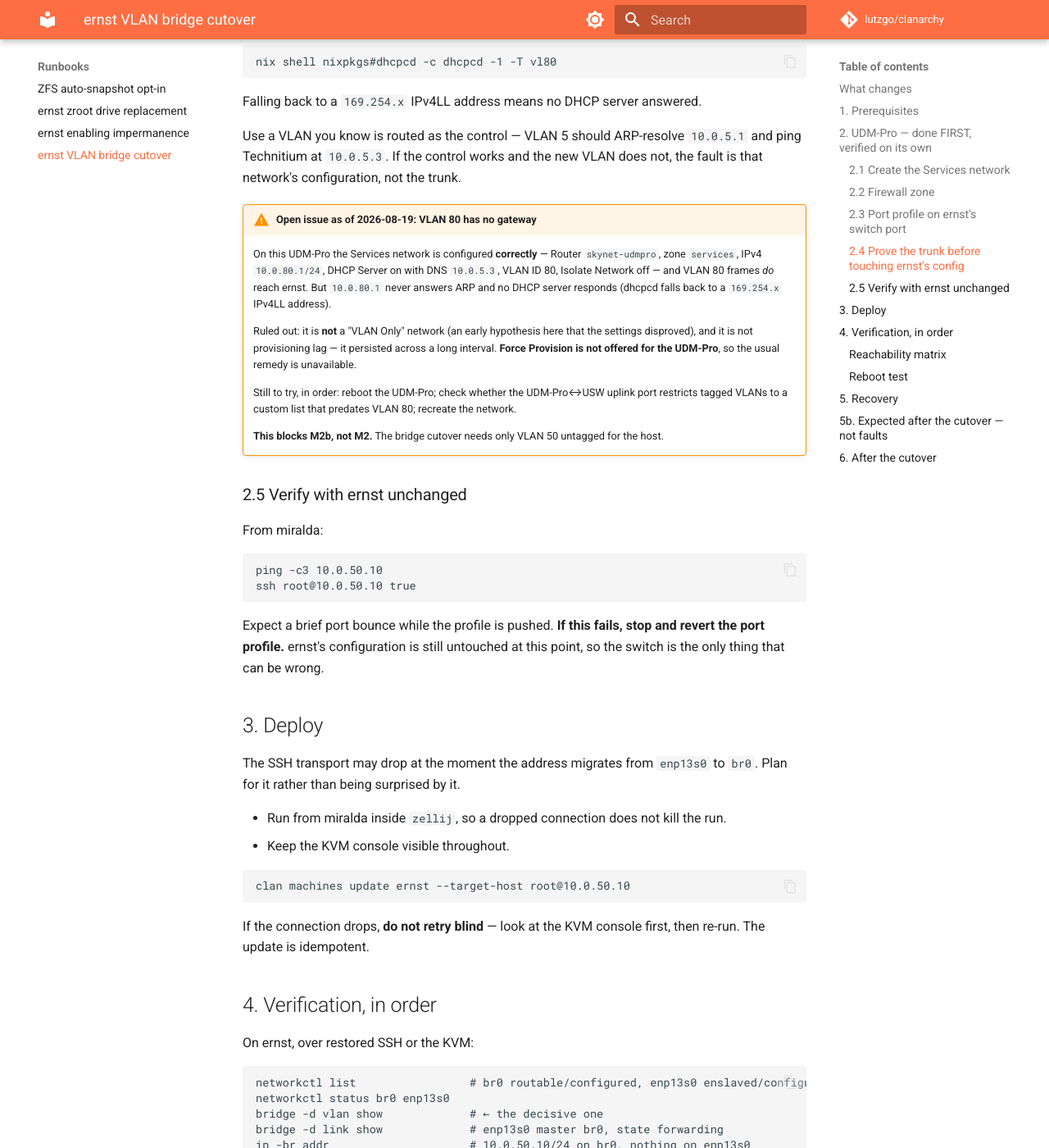
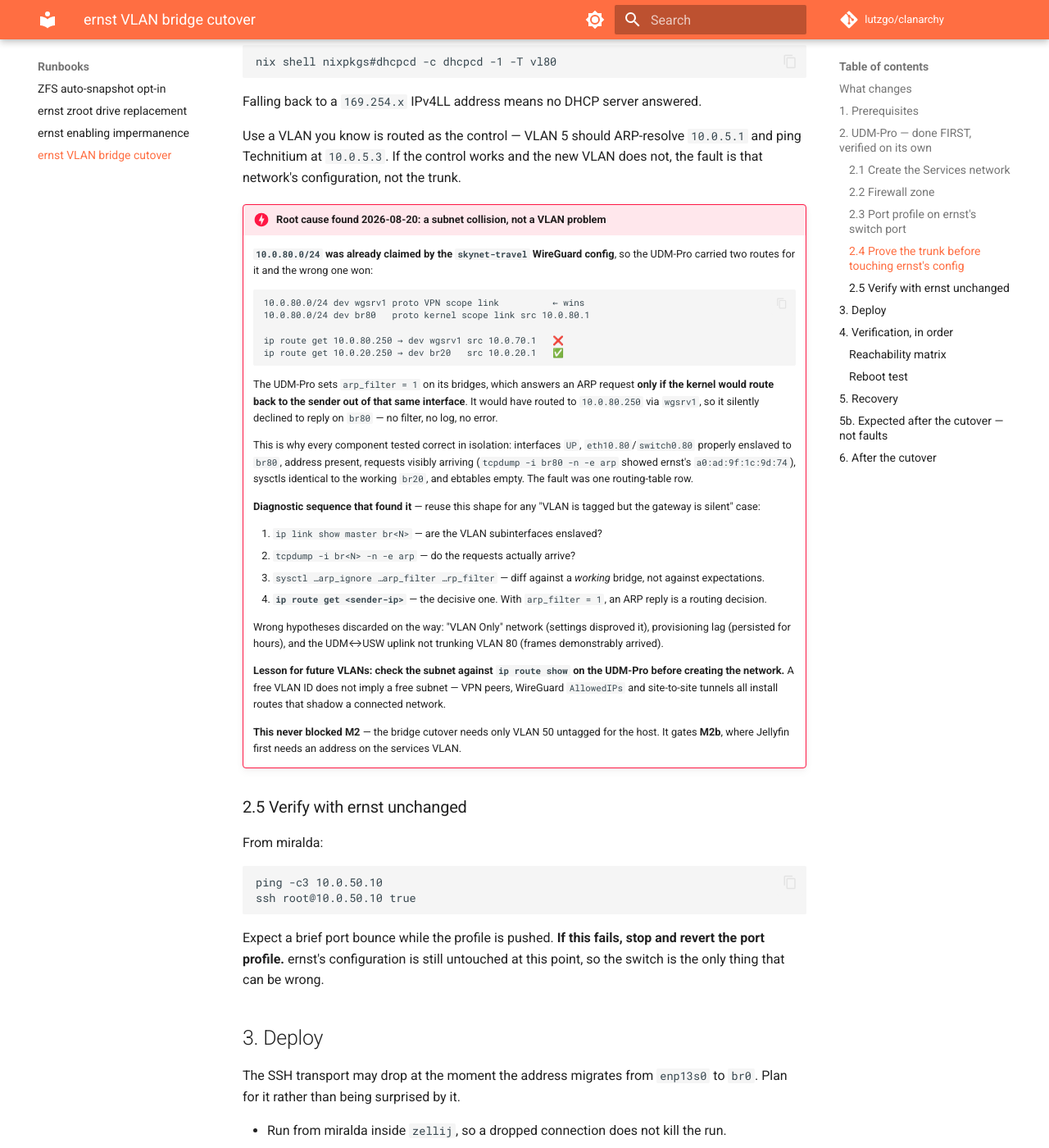
Before and after one commit to lutzgo/clanarchy, an MkDocs documentation site: the page built from docs/runbooks/ernst-vlan-bridge-cutover.md, in a window 1280 px wide and 1400 px high, scrolled down 5613 px. Shown: the whole window at 82% size. Built offline with MkDocs 1.6.1 and Material for MkDocs 9.7.7, drawn with Linux system fonts in a browser that asks for light colours; comment, search, counter and statistics services are not loaded.

Commit message:
Record why VLAN 80's gateway was silent: a subnet collision (#74)
10.0.80.0/24 was already claimed by the skynet-travel WireGuard config, so
the UDM-Pro held two routes for it and the VPN one shadowed the connected
bridge:

  10.0.80.0/24 dev wgsrv1 proto VPN scope link          <- wins
  10.0.80.0/24 dev br80   proto kernel scope link src 10.0.80.1

The UDM-Pro sets arp_filter = 1 on its bridges, which answers an ARP
request only if the kernel would route back to the sender out of that same
interface. It would have used wgsrv1, so it silently declined to reply on
br80 — no filter, no log, no error.

That is why every component tested correct in isolation: bridge members
enslaved, address present, requests visibly arriving via tcpdump, sysctls
identical to the working br20, ebtables empty. The fault was one routing
table row.

Records the diagnostic sequence that found it, ending at `ip route get
<sender>` — with arp_filter = 1 an ARP reply is a routing decision — and
the wrong hypotheses discarded on the way (VLAN-Only network, provisioning
lag, uplink not trunking). Lesson stated explicitly: a free VLAN ID does
not imply a free subnet, so check new subnets against `ip route show` on
the UDM-Pro before creating the network.

Also adds two post-cutover notes that are expected rather than faults —
ZeroTier goes OFFLINE until restarted after its host interface is
replaced, and `ssh ernst.skynet.lan` fails because it defaults to user lgo
who does not exist on ernst — and marks M2 done with its verification
summary.

Co-authored-by: Claude Opus 5 <noreply@anthropic.com>

````diff
--- a/docs/runbooks/ernst-vlan-bridge-cutover.md
+++ b/docs/runbooks/ernst-vlan-bridge-cutover.md
@@ -243,25 +243,52 @@ Use a VLAN you know is routed as the control — VLAN 5 should ARP-resolve
 `10.0.5.1` and ping Technitium at `10.0.5.3`. If the control works and the new
 VLAN does not, the fault is that network's configuration, not the trunk.
 
-!!! warning "Open issue as of 2026-08-19: VLAN 80 has no gateway"
+!!! danger "Root cause found 2026-08-20: a subnet collision, not a VLAN problem"
 
-    On this UDM-Pro the Services network is configured **correctly** — Router
-    `skynet-udmpro`, zone `services`, IPv4 `10.0.80.1/24`, DHCP Server on with
-    DNS `10.0.5.3`, VLAN ID 80, Isolate Network off — and VLAN 80 frames *do*
-    reach ernst. But `10.0.80.1` never answers ARP and no DHCP server responds
-    (dhcpcd falls back to a `169.254.x` IPv4LL address).
+    **`10.0.80.0/24` was already claimed by the `skynet-travel` WireGuard
+    config**, so the UDM-Pro carried two routes for it and the wrong one won:
 
-    Ruled out: it is **not** a "VLAN Only" network (an early hypothesis here that
-    the settings disproved), and it is not provisioning lag — it persisted across
-    a long interval. **Force Provision is not offered for the UDM-Pro**, so the
-    usual remedy is unavailable.
+    ```
+    10.0.80.0/24 dev wgsrv1 proto VPN scope link          ← wins
+    10.0.80.0/24 dev br80   proto kernel scope link src 10.0.80.1
 
-    Still to try, in order: reboot the UDM-Pro; check whether the UDM-Pro↔USW
-    uplink port restricts tagged VLANs to a custom list that predates VLAN 80;
-    recreate the network.
+    ip route get 10.0.80.250 → dev wgsrv1 src 10.0.70.1   ❌
+    ip route get 10.0.20.250 → dev br20   src 10.0.20.1   ✅
+    ```
 
-    **This blocks M2b, not M2.** The bridge cutover needs only VLAN 50 untagged
-    for the host.
+    The UDM-Pro sets `arp_filter = 1` on its bridges, which answers an ARP
+    request **only if the kernel would route back to the sender out of that same
+    interface**. It would have routed to `10.0.80.250` via `wgsrv1`, so it
+    silently declined to reply on `br80` — no filter, no log, no error.
+
+    This is why every component tested correct in isolation: interfaces `UP`,
+    `eth10.80`/`switch0.80` properly enslaved to `br80`, address present,
+    requests visibly arriving (`tcpdump -i br80 -n -e arp` showed ernst's
+    `a0:ad:9f:1c:9d:74`), sysctls identical to the working `br20`, and ebtables
+    empty. The fault was one routing-table row.
+
+    **Diagnostic sequence that found it** — reuse this shape for any "VLAN is
+    tagged but the gateway is silent" case:
+
+    1. `ip link show master br<N>` — are the VLAN subinterfaces enslaved?
+    2. `tcpdump -i br<N> -n -e arp` — do the requests actually arrive?
+    3. `sysctl …arp_ignore …arp_filter …rp_filter` — diff against a *working*
+       bridge, not against expectations.
+    4. **`ip route get <sender-ip>`** — the decisive one. With `arp_filter = 1`,
+       an ARP reply is a routing decision.
+
+    Wrong hypotheses discarded on the way: "VLAN Only" network (settings
+    disproved it), provisioning lag (persisted for hours), and the UDM↔USW
+    uplink not trunking VLAN 80 (frames demonstrably arrived).
+
+    **Lesson for future VLANs: check the subnet against `ip route show` on the
+    UDM-Pro before creating the network.** A free VLAN ID does not imply a free
+    subnet — VPN peers, WireGuard `AllowedIPs` and site-to-site tunnels all
+    install routes that shadow a connected network.
+
+    **This never blocked M2** — the bridge cutover needs only VLAN 50 untagged
+    for the host. It gates **M2b**, where Jellyfin first needs an address on the
+    services VLAN.
 
 ### 2.5 Verify with ernst unchanged
 
````
Also changed, not shown: docs/roadmap.md (+18 -8 lines).
